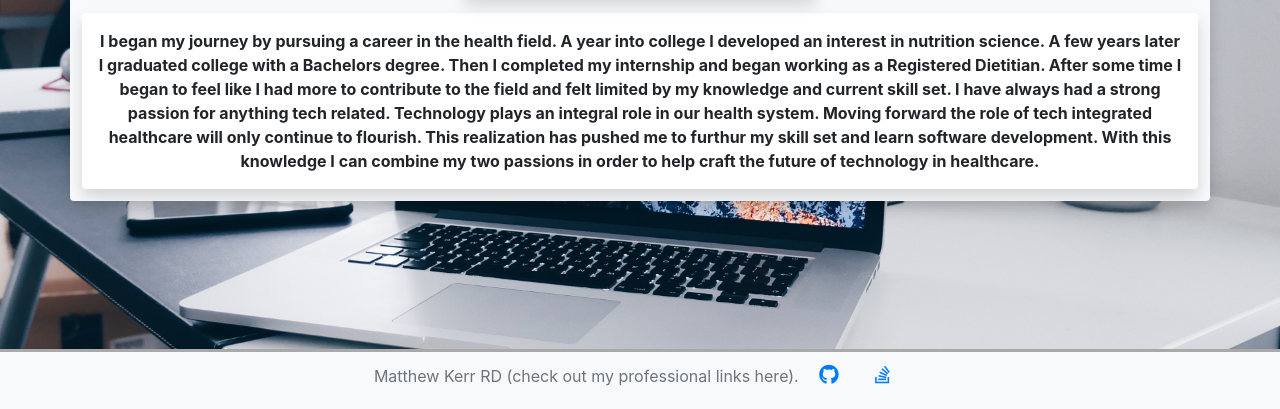
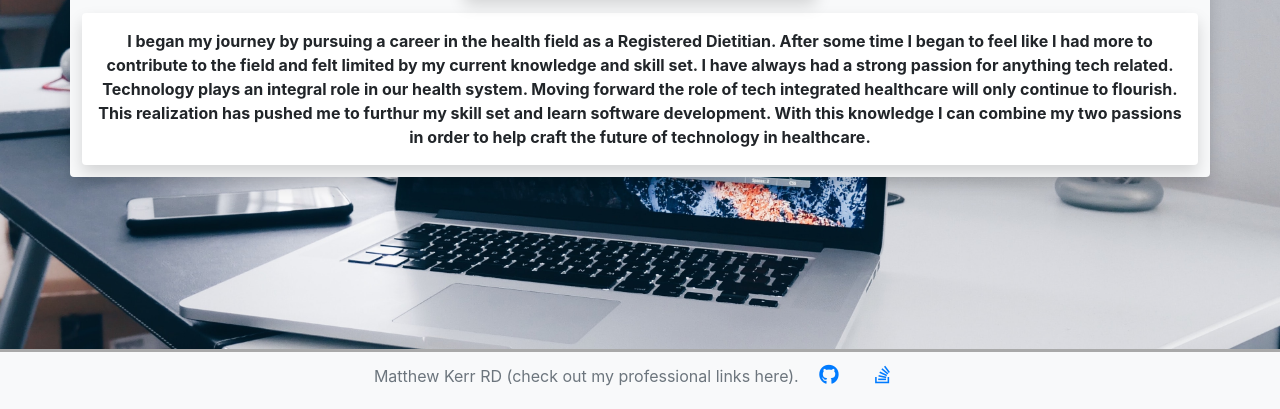
Before and after one commit to Matt777k/MJK-Profile-Website, a plain HTML site: page index.html in a window 1280 px wide. Shown: the part 391-800 px from the top of the page. Drawn offline with nearby package versions, Linux system fonts and the light colour scheme.

Commit message:
minor changes to bio on index page

```diff
--- a/index.html
+++ b/index.html
@@ -15,9 +15,15 @@
       integrity="sha384-9aIt2nRpC12Uk9gS9baDl411NQApFmC26EwAOH8WgZl5MYYxFfc+NcPb1dKGj7Sk"
       crossorigin="anonymous"
     />
-<link rel="stylesheet" href="custom-style.css">
-<link rel="stylesheet" href="https://cdnjs.cloudflare.com/ajax/libs/font-awesome/4.7.0/css/font-awesome.min.css">
-<link rel="stylesheet" href="https://use.fontawesome.com/releases/v5.8.2/css/all.css">
+    <link rel="stylesheet" href="custom-style.css" />
+    <link
+      rel="stylesheet"
+      href="https://cdnjs.cloudflare.com/ajax/libs/font-awesome/4.7.0/css/font-awesome.min.css"
+    />
+    <link
+      rel="stylesheet"
+      href="https://use.fontawesome.com/releases/v5.8.2/css/all.css"
+    />
     <title>Professional Profile</title>
 
     <nav class="navbar navbar-expand-lg navbar-light bg-light">
@@ -53,32 +59,31 @@
   <body class="background-img">
     <main class="container bg-light shadow p-1 mb-2 rounded">
       <header>
-      <h1 class="text-center">About Me
+        <h1 class="text-center">
+          About Me
           <small class="text-muted">"The Coding Dietitian"</small>
         </h1>
       </header>
       <section class="row text-center">
         <div class="col-12">
-
-
           <img
             src="IMG_3562.JPG"
             class="rounded img-thumbnail shadow p-2 mb-2 bg-white rounded"
             alt="picture of Matthew Kerr"
-            style="width: 22rem;"
+            style="width: 22rem"
           />
 
-
-        <p class="m-2 text-center shadow p-3 bg-white rounded"><strong>
-          I began my journey by pursuing a career in the health field. A
-          year into college I developed an interest in nutrition science. A few years later I graduated college with a Bachelors degree. Then I completed my internship
-          and began working as a Registered Dietitian. After some time I
-          began to feel like I had more to contribute to the field and felt
-          limited by my knowledge and current skill set. I have always had a strong
-          passion for anything tech related. Technology plays an integral role in our
-          health system. Moving forward the role of tech integrated healthcare will only continue to flourish. This realization has pushed me to furthur my
-          skill set and learn software development. With this knowledge I
-          can combine my two passions in order to help
+          <p class="m-2 text-center shadow p-3 bg-white rounded">
+            <strong>
+              I began my journey by pursuing a career in the health field as a
+              Registered Dietitian. After some time I began to feel like I had
+              more to contribute to the field and felt limited by my current
+              knowledge and skill set. I have always had a strong passion for
+              anything tech related. Technology plays an integral role in our
+              health system. Moving forward the role of tech integrated
+              healthcare will only continue to flourish. This realization has
+              pushed me to furthur my skill set and learn software development.
+              With this knowledge I can combine my two passions in order to help
               craft the future of technology in healthcare.
             </strong>
           </p>
@@ -88,11 +93,25 @@
 
     <footer class="footer bg-light text-center">
       <div class="container">
-        <span class="text-muted">Matthew Kerr RD (check out my professional links here).</span>
-        <a class="btn-floating btn-lg btn-git" type="button" role="button"
-                    href="https://github.com/Matt777k" target="_blank"><i class="fab fa-github"></i></a>
-                    <a class="btn-floating btn-lg btn-so" type="button" role="button"
-                    href="https://stackoverflow.com/cv/matthewkerr" target="_blank"><i class="fab fa-stack-overflow"></i></a>
+        <span class="text-muted"
+          >Matthew Kerr RD (check out my professional links here).</span
+        >
+        <a
+          class="btn-floating btn-lg btn-git"
+          type="button"
+          role="button"
+          href="https://github.com/Matt777k"
+          target="_blank"
+          ><i class="fab fa-github"></i
+        ></a>
+        <a
+          class="btn-floating btn-lg btn-so"
+          type="button"
+          role="button"
+          href="https://stackoverflow.com/cv/matthewkerr"
+          target="_blank"
+          ><i class="fab fa-stack-overflow"></i
+        ></a>
       </div>
     </footer>
 
```
Lines whose indentation alone changed are shown as unchanged.
